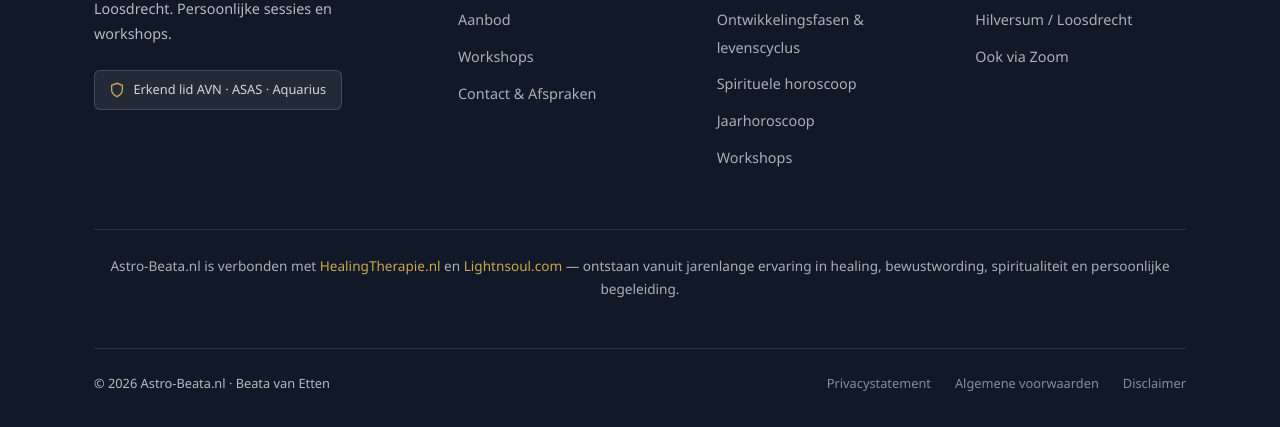
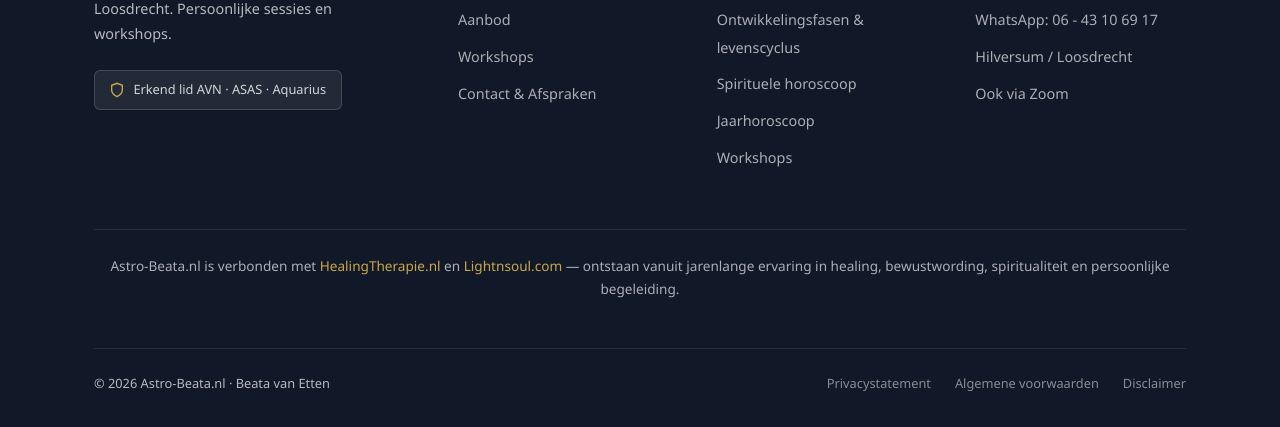
Before and after one commit to hansleemans-commits/astro-beata, a website: page aanbod.html in a window 1280 px wide. Shown: the part 5422-5849 px from the top of the page. Drawn offline with Linux system fonts and the light colour scheme.

Commit message:
Voeg WhatsApp-link toe aan footer Contact-sectie
WhatsApp-regel onder telefoon op alle pagina's, linkt naar wa.me/31643106917.
Op mobiel opent dit direct de WhatsApp-app, op desktop WhatsApp Web.

Co-Authored-By: Claude Opus 4.7 <noreply@anthropic.com>

```diff
--- a/aanbod.html
+++ b/aanbod.html
@@ -424,6 +424,7 @@
         <ul class="footer-menu">
           <li><a href="mailto:info@astro-beata.nl">info@astro-beata.nl</a></li>
           <li><a href="tel:+31643106917">06 - 43 10 69 17</a></li>
+          <li><a href="https://wa.me/31643106917" target="_blank" rel="noopener">WhatsApp: 06 - 43 10 69 17</a></li>
           <li><a href="#">Hilversum / Loosdrecht</a></li>
           <li><a href="#">Ook via Zoom</a></li>
         </ul>
```
Also changed, not shown: algemene-voorwaarden.html (+1 -0 lines), contact.html (+1 -0 lines), disclaimer.html (+1 -0 lines), index.html (+1 -0 lines), over-beata.html (+1 -0 lines), privacystatement.html (+1 -0 lines), workshops.html (+1 -0 lines).
